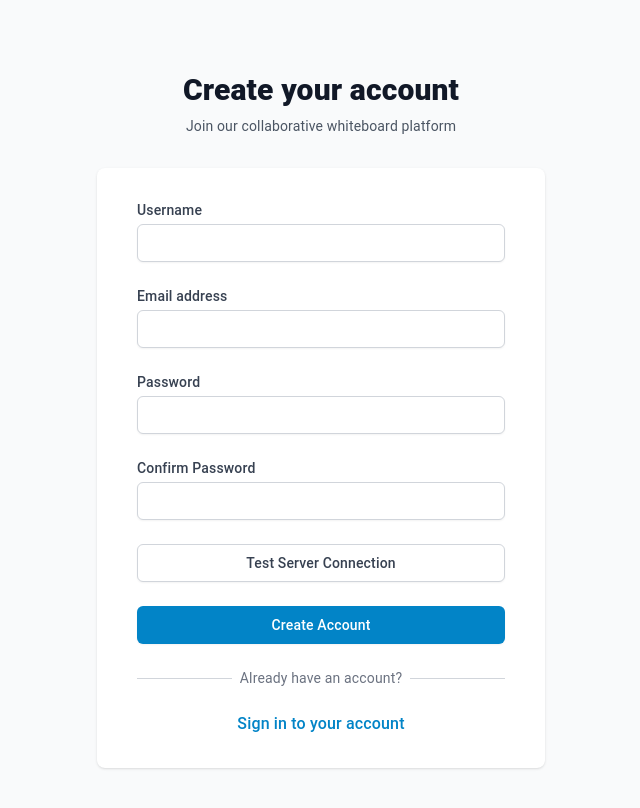
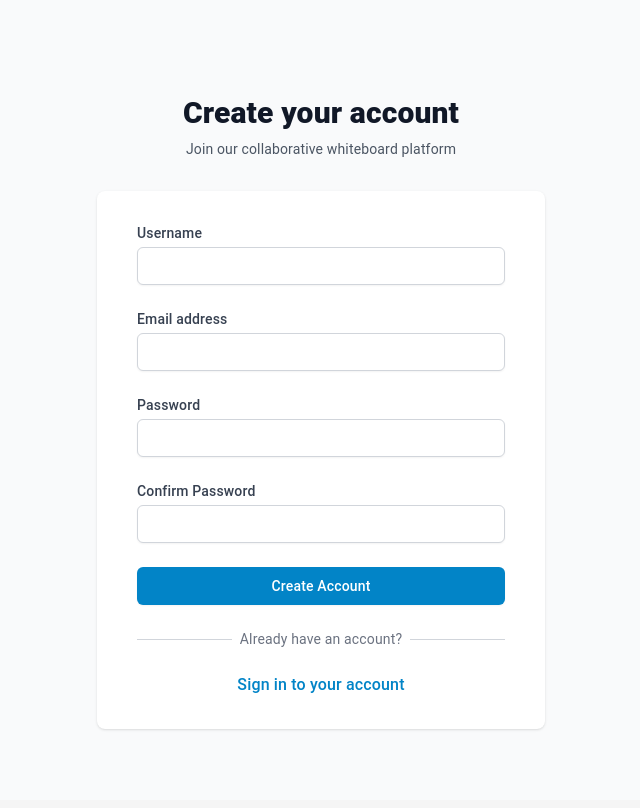
Before and after one commit to Avishkar2004/Whiteboard-Collaborate-Create, a React (Vite) app in the folder client/: page /register in a window 1280 px wide. Shown: the top 808 px of the page, without its empty margins (319-959 px from the left). Built offline with nearby package versions, Linux system fonts and the light colour scheme.

Commit message:
test api removed

```diff
--- a/client/src/pages/Register.jsx
+++ b/client/src/pages/Register.jsx
@@ -1,7 +1,6 @@
 import { useState } from 'react';
 import { useNavigate, Link as RouterLink } from 'react-router-dom';
 import { useAuth } from '../hooks/useAuth';
-import api from '../components/config/api';
 
 const Register = () => {
   const navigate = useNavigate();
@@ -13,7 +12,6 @@ const Register = () => {
     confirmPassword: '',
   });
   const [error, setError] = useState('');
-  const [testResult, setTestResult] = useState('');
 
   const handleChange = (e) => {
     setFormData({
@@ -43,32 +41,7 @@ const Register = () => {
     }
   };
 
-  const testConnection = async () => {
-    try {
-      setTestResult('Testing connection...');
 
-      // Test basic server connection
-      const healthResponse = await api.get('/health');
-      console.log('Health check response:', healthResponse.data);
-
-      // Test API endpoint
-      const apiResponse = await api.get('/api/test');
-      console.log('API test response:', apiResponse.data);
-
-      // Test CORS GET
-      const corsGetResponse = await api.get('/api/cors-test');
-      console.log('CORS GET response:', corsGetResponse.data);
-
-      // Test CORS POST
-      const corsPostResponse = await api.post('/api/cors-test', { test: 'data' });
-      console.log('CORS POST response:', corsPostResponse.data);
-
-      setTestResult(`Connection successful! Health: ${healthResponse.data.status}, API: ${apiResponse.data.message}, CORS: Working`);
-    } catch (error) {
-      console.error('Test connection error:', error);
-      setTestResult(`Connection failed: ${error.message} (Status: ${error.response?.status})`);
-    }
-  };
 
   return (
     <div className="min-h-screen bg-gray-50 flex flex-col justify-center py-12 sm:px-6 lg:px-8">
@@ -93,21 +66,6 @@ const Register = () => {
                 </div>
                 <div className="ml-3">
                   <p className="text-sm text-red-700">{error}</p>
-                </div>
-              </div>
-            </div>
-          )}
-
-          {testResult && (
-            <div className="mb-4 bg-blue-50 border-l-4 border-blue-400 p-4">
-              <div className="flex">
-                <div className="flex-shrink-0">
-                  <svg className="h-5 w-5 text-blue-400" viewBox="0 0 20 20" fill="currentColor">
-                    <path fillRule="evenodd" d="M18 10a8 8 0 11-16 0 8 8 0 0116 0zm-7-4a1 1 0 11-2 0 1 1 0 012 0zM9 9a1 1 0 000 2v3a1 1 0 001 1h1a1 1 0 100-2v-3a1 1 0 00-1-1H9z" clipRule="evenodd" />
-                  </svg>
-                </div>
-                <div className="ml-3">
-                  <p className="text-sm text-blue-700">{testResult}</p>
                 </div>
               </div>
             </div>
@@ -185,17 +143,6 @@ const Register = () => {
                 />
               </div>
             </div>
-
-            <div>
-              <button
-                type="button"
-                onClick={testConnection}
-                className="w-full mb-4 flex justify-center py-2 px-4 border border-gray-300 rounded-md shadow-sm text-sm font-medium text-gray-700 bg-white hover:bg-gray-50 focus:outline-none focus:ring-2 focus:ring-offset-2 focus:ring-primary-500 transition-colors duration-200"
-              >
-                Test Server Connection
-              </button>
-            </div>
-
             <div>
               <button
                 type="submit"
```
Also changed, not shown: client/src/hooks/useAuth.js (+7 -3 lines).
